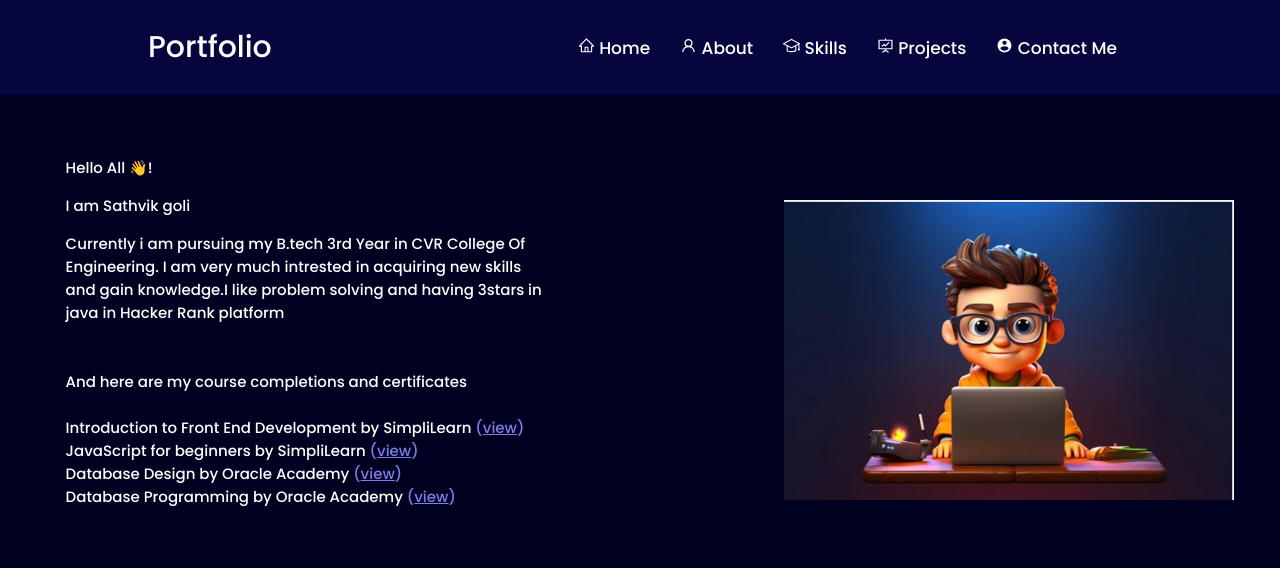
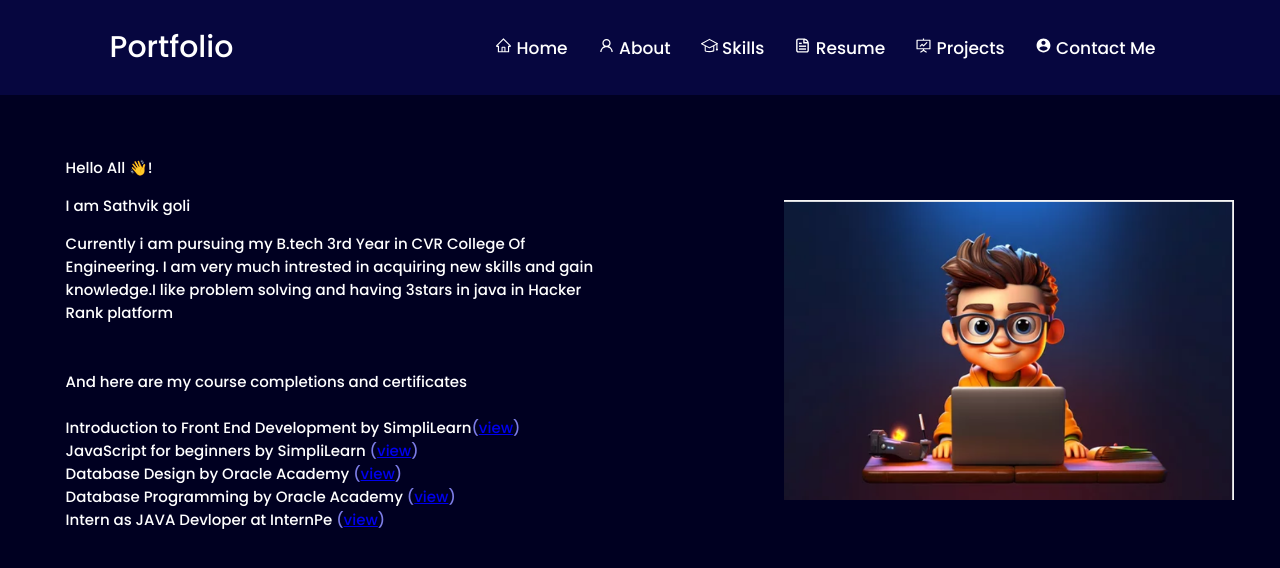
Before and after one commit to Sathvik1404/My-Portfolio, a website: page about.html in a window 1280 px wide. Drawn offline with Linux system fonts and the light colour scheme.

Commit message:
Update about.html

```diff
--- a/about.html
+++ b/about.html
@@ -76,7 +76,7 @@
         }
 
         header {
-            padding: 10px 10%;
+            padding: 10px 7%;
             text-align: center;
             background-color: #06063F;
         }
@@ -218,7 +218,7 @@
         .first {
             font-size: 15px;
             padding-left: 20px;
-            padding-right: 20%;
+            padding-right: 15%;
         }
 
         .docu {
@@ -255,6 +255,16 @@
                                     d="M990.848 696.304V438.16l16.096-8.496c10.464-5.44 17.055-16.225 17.183-28.032.128-11.777-6.256-22.689-16.592-28.368l-481.44-257.6c-9.631-5.28-21.28-5.249-30.976.095l-478.8 257.92C6.126 379.36-.177 390.143-.113 401.84s6.496 22.4 16.817 27.97l210.384 111.983c-2.64 4.656-4.272 9.968-4.272 15.696v270.784c0 9.12 3.905 17.84 10.72 23.904 6.945 6.16 73.441 60.096 276.753 60.096 202.592 0 270.88-50.976 278-56.784 7.44-6.064 11.744-15.152 11.744-24.784V552.976c0-4.496-.944-8.768-2.608-12.64l129.424-68.369V696.48c-18.976 11.104-31.84 31.472-31.84 55.024 0 35.344 28.656 64 64 64s64-28.656 64-64c0-23.697-13.04-44.145-32.16-55.2zM736.031 812.368c-25.152 12.096-91.712 35.904-225.744 35.904-134.88 0-199.936-25.344-223.472-37.536V573.6l207.808 110.624a31.896 31.896 0 0 0 15.184 3.84 31.675 31.675 0 0 0 14.816-3.664l211.408-111.664v239.632zM510.063 619.81l-411.6-218.561 412.32-220.976 413.6 220.336z">
                                 </path>
                             </svg> Skills</a></li>
+                    <li style="font-size: 17px;"><a href="Sathvik_Resume.pdf"><svg stroke="currentColor" fill="none"
+                                stroke-width="0" viewBox="0 0 24 24" height="1em" width="1em"
+                                xmlns="http://www.w3.org/2000/svg" style="margin-bottom: 0px;">
+                                <path d="M7 18H17V16H7V18Z" fill="currentColor"></path>
+                                <path d="M17 14H7V12H17V14Z" fill="currentColor"></path>
+                                <path d="M7 10H11V8H7V10Z" fill="currentColor"></path>
+                                <path fill-rule="evenodd" clip-rule="evenodd"
+                                    d="M6 2C4.34315 2 3 3.34315 3 5V19C3 20.6569 4.34315 22 6 22H18C19.6569 22 21 20.6569 21 19V9C21 5.13401 17.866 2 14 2H6ZM6 4H13V9H19V19C19 19.5523 18.5523 20 18 20H6C5.44772 20 5 19.5523 5 19V5C5 4.44772 5.44772 4 6 4ZM15 4.10002C16.6113 4.4271 17.9413 5.52906 18.584 7H15V4.10002Z"
+                                    fill="currentColor"></path>
+                            </svg> Resume</a></li>
                     <li style="font-size: 17px;"><a href="project.html"><svg stroke="currentColor" fill="currentColor"
                                 stroke-width="0" t="1569683753031" viewBox="0 0 1024 1024" version="1.1" height="1em"
                                 width="1em" xmlns="http://www.w3.org/2000/svg" style="margin-bottom: 0px;">
@@ -286,10 +296,13 @@
                 3stars in java in Hacker Rank platform <br><br><br>
                 And here are my course completions and certificates <br><br>
 
-                Introduction to Front End Development by SimpliLearn <span class="docu">(<u>view</u>)</span><br>
-                JavaScript for beginners by SimpliLearn <span class="docu">(<u>view</u>)</span><br>
-                Database Design by Oracle Academy <span class="docu">(<u>view</u>)</span><br>
-                Database Programming by Oracle Academy <span class="docu">(<u>view</u>)</span><br>
+                Introduction to Front End Development by SimpliLearn<span class="docu">(<a
+                        href="frontend.png">view</a>)</span><br>
+                JavaScript for beginners by SimpliLearn <span class="docu">(<a
+                        href="javascript.png">view</a>)</span><br>
+                Database Design by Oracle Academy <span class="docu">(<a href="dd.png">view</a>)</span><br>
+                Database Programming by Oracle Academy <span class="docu">(<a href="dp.png">view</a>)</span><br>
+                Intern as JAVA Devloper at InternPe <span class="docu">(<a href="InternPe.jpeg">view</a>)</span>
 
             </p>
         </div>
```
